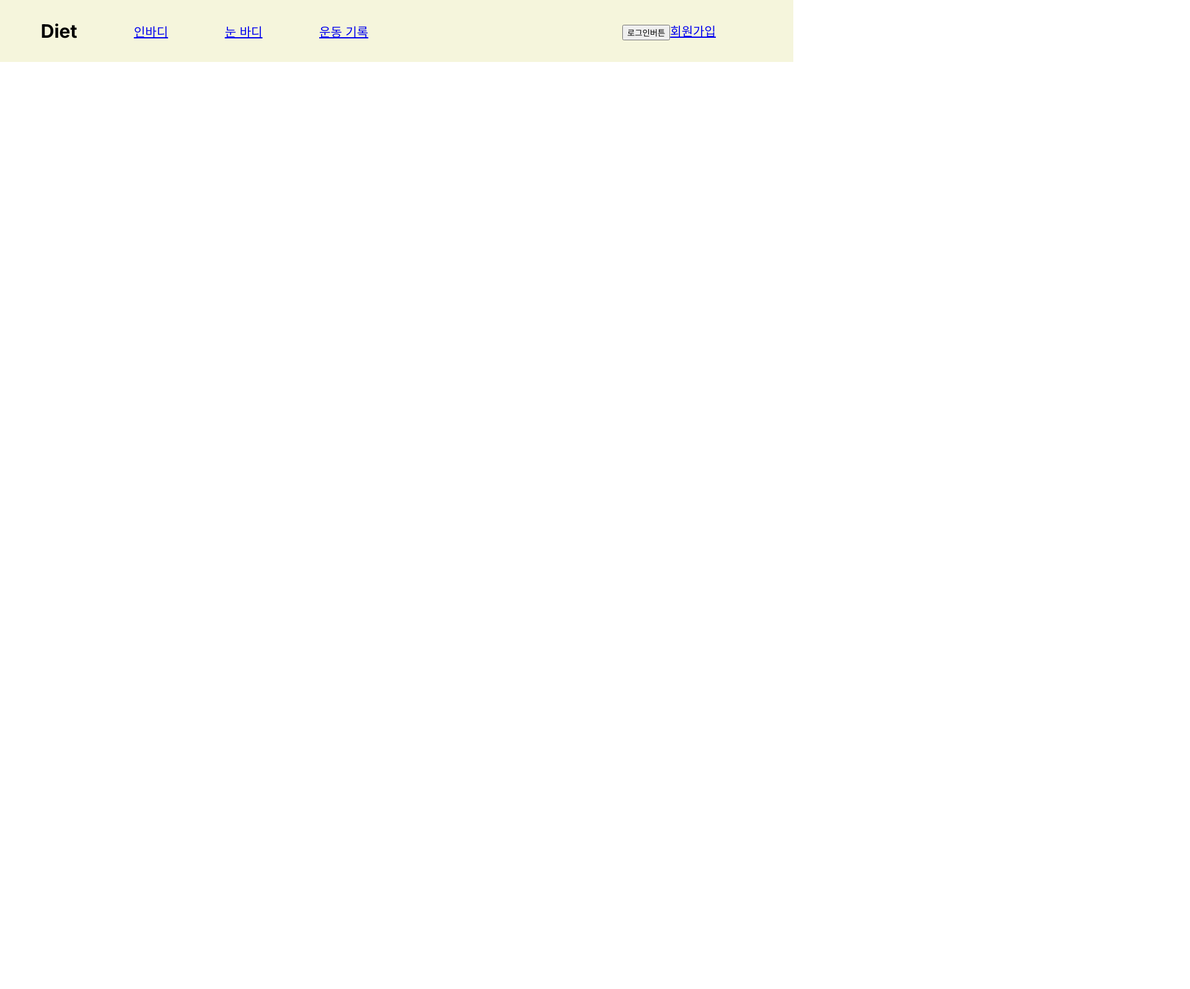
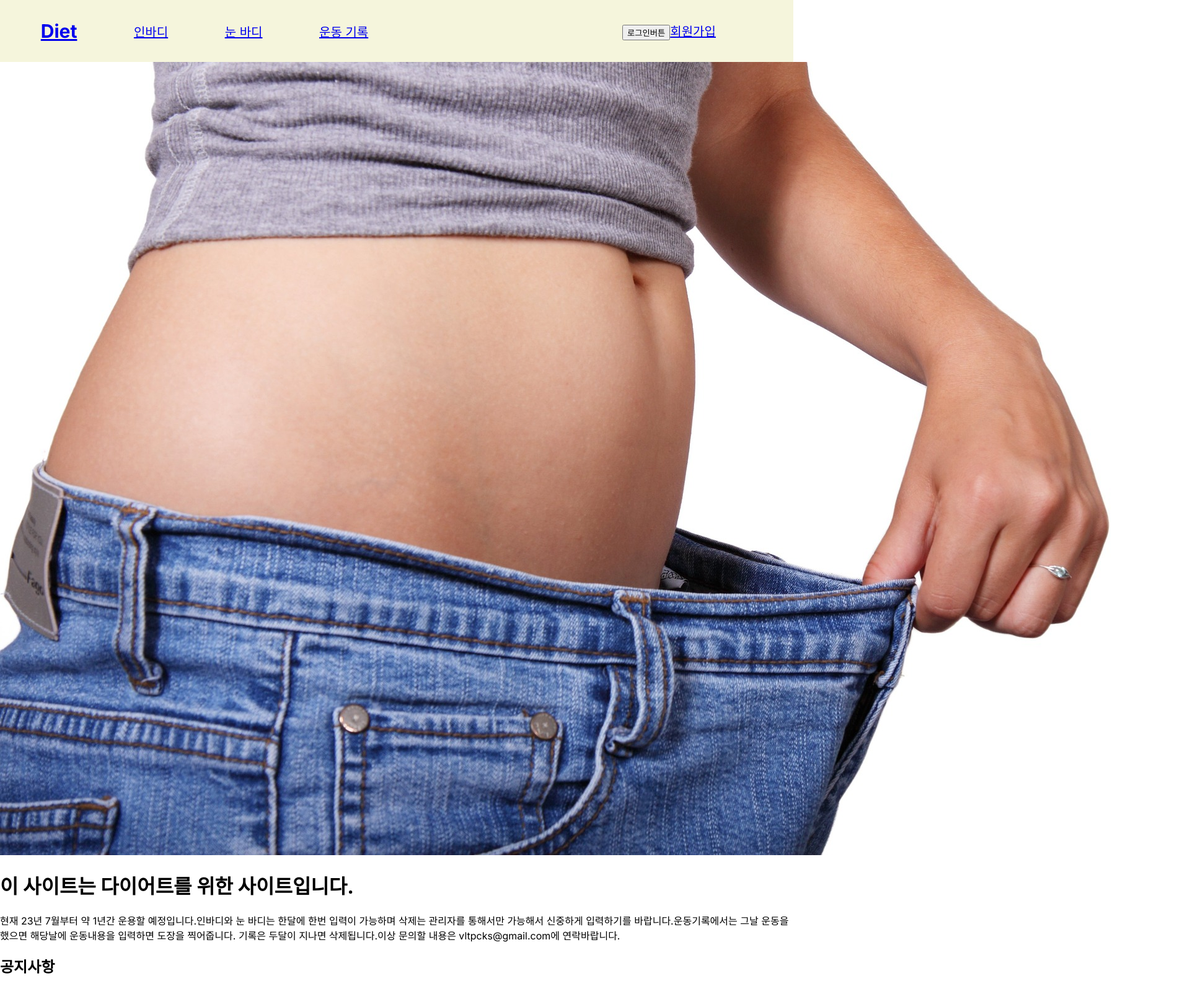
Before and after one commit to leaftha/diet-record, a Next.js app: page / in a window 1280 px wide. Shown: the whole page at 62% size, 1920 px wide, since content can reach past the window. Before the commit the page ends 800 px from the top, so only its background shows below. Built offline with nearby package versions, Linux system fonts and the light colour scheme; no server answers.

Commit message:
main page temporary

```diff
--- a/app/body/imgform.js
+++ b/app/body/imgform.js
@@ -56,7 +56,7 @@ export default function Imgform({ session, year, month }) {
               setIsImg(true);
               let image = window.URL.createObjectURL(file);
               setImgSrc(image);
-              let filename = encodeURIComponent(file.name);
+              let filename = encodeURIComponent(file.name + year + month);
               setFrontName(filename);
               let res = await fetch("/api/post/image?file=" + filename);
               res = await res.json();
@@ -74,7 +74,7 @@ export default function Imgform({ session, year, month }) {
               setIsImg2(true);
               let image = window.URL.createObjectURL(file);
               setImgSrc2(image);
-              let filename = encodeURIComponent(file.name);
+              let filename = encodeURIComponent(file.name + year + month);
               setSideName(filename);
               let res = await fetch("/api/post/image?file=" + filename);
               res = await res.json();
@@ -95,8 +95,6 @@ export default function Imgform({ session, year, month }) {
                   linkside: `https://diet-record-images.s3.ap-northeast-2.amazonaws.com/${sidename}`,
                 }),
               });
-            } else {
-              alert("이미지를 두개 모두 선택해주십시요");
             }
           }}
         >
--- a/app/layout.js
+++ b/app/layout.js
@@ -20,7 +20,9 @@ export default async function RootLayout({ children }) {
       <body className={inter.className}>
         <nav className="navbar">
           <div className="navbar-content">
-            <div className="navbar-name">Diet</div>
+            <Link href="/" className="navbar-name">
+              Diet
+            </Link>
             <Link href="inbody">인바디</Link>
             <Link href="body">눈 바디</Link>
             <Link href="daily">운동 기록</Link>
--- a/app/page.js
+++ b/app/page.js
@@ -2,5 +2,23 @@
 // 기본 홈
 
 export default function Home() {
-    return <div></div>;
+  return (
+    <div>
+      <img src="images/main.jpg" />
+      <h1>이 사이트는 다이어트를 위한 사이트입니다.</h1>
+      <span>현재 23년 7월부터 약 1년간 운용할 예정입니다.</span>
+      <span>
+        인바디와 눈 바디는 한달에 한번 입력이 가능하며 삭제는 관리자를 통해서만
+        가능해서 신중하게 입력하기를 바랍니다.
+      </span>
+      <span>
+        운동기록에서는 그날 운동을 했으면 해당날에 운동내용을 입력하면 도장을
+        찍어줍니다. 기록은 두달이 지나면 삭제됩니다.
+      </span>
+      <span>이상 문의할 내용은 vltpcks@gmail.com에 연락바랍니다.</span>
+      <div>
+        <h2>공지사항</h2>
+      </div>
+    </div>
+  );
 }
```
Also changed, not shown: public/images/main.jpg (added).
